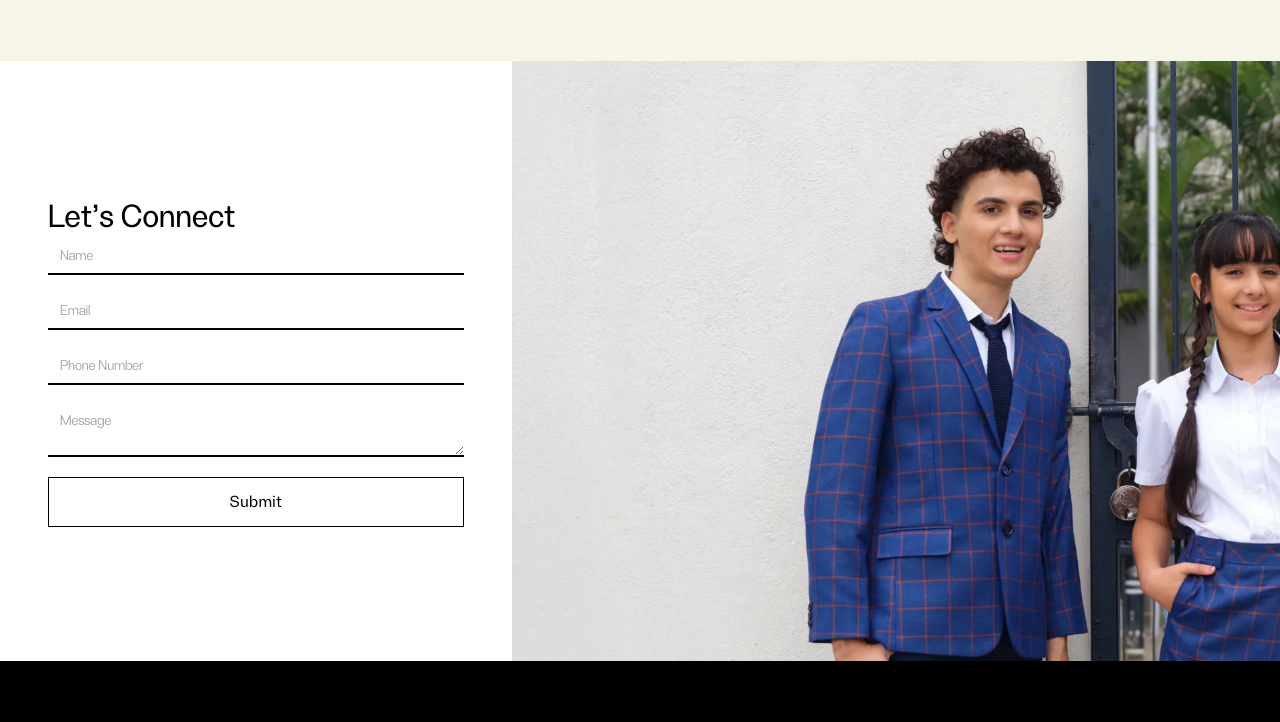
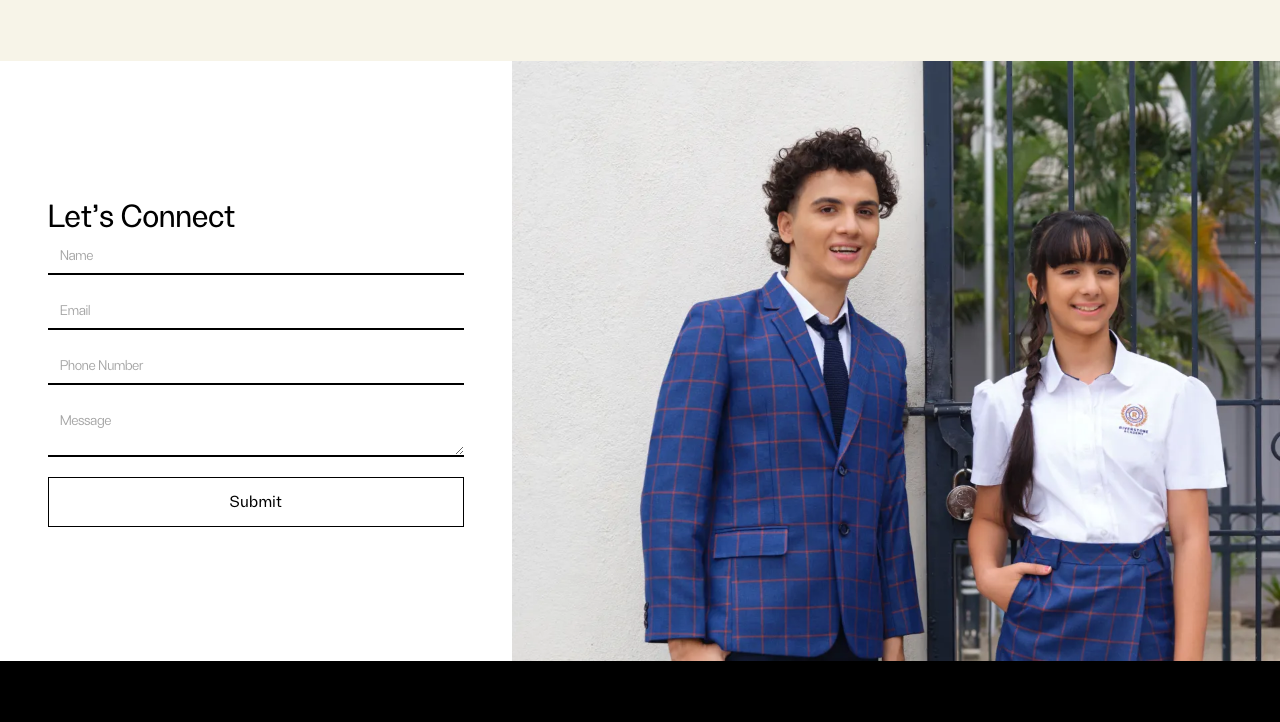
Before and after one commit to Developer-Rush/Scribbles, a plain HTML site: page index.html in a window 1280 px wide. Shown: the part 3939-4661 px from the top of the page. Drawn offline with Linux system fonts and the light colour scheme.

```diff
--- a/css/style.css
+++ b/css/style.css
@@ -62,7 +62,7 @@
 .container-4{max-width:33.3333%;}
 .container-5{display:none;padding-bottom:12.5rem;justify-content:center;align-items:center;}
 .container-6{display:flex;width:100%;max-height:100%;max-width:40%;min-height:600px;padding:4rem 3rem;flex-direction:column;justify-content:center;flex-wrap:nowrap;align-items:flex-start;background:#fff;}
-.container-7{flex:1;min-height:600px;background:url("../assets/images/home-lets-connect.webp") 68% center/cover no-repeat;}
+.container-7{flex:1;min-height:600px;background:url("../assets/images/home-lets-connect.webp") 100% center/cover no-repeat;}
 .container-10{display:flex;width:100%;max-width:33.333%;flex-direction:column;justify-content:center;flex-wrap:nowrap;align-items:flex-start;gap:20px;}
 .container-16{}
 .container-39{display:flex;margin:0;justify-content:flex-end;align-items:center;}
@@ -238,7 +238,7 @@
 @keyframes brand-scroll{from{transform:translateX(0);}to{transform:translateX(-50%);}}
 
 /* ---------- Section 408 — Contact ---------- */
-.section-408{display:block;padding:0;background-image:url("../assets/images/home-contact-bg.webp");background-position:50% 0%;background-size:cover;background-attachment:scroll;}
+.section-408{display:block;padding:0;background-image:url("../assets/images/home-contact-bg.webp");background-position:80% 0%;background-size:cover;background-attachment:scroll;}
 .home-conact-container{padding-top:0;flex-direction:row;flex-wrap:nowrap;display:flex;}
 .form-block{width:100%;}
 .form{display:flex;flex-direction:column;flex-wrap:nowrap;gap:20px;}
```
